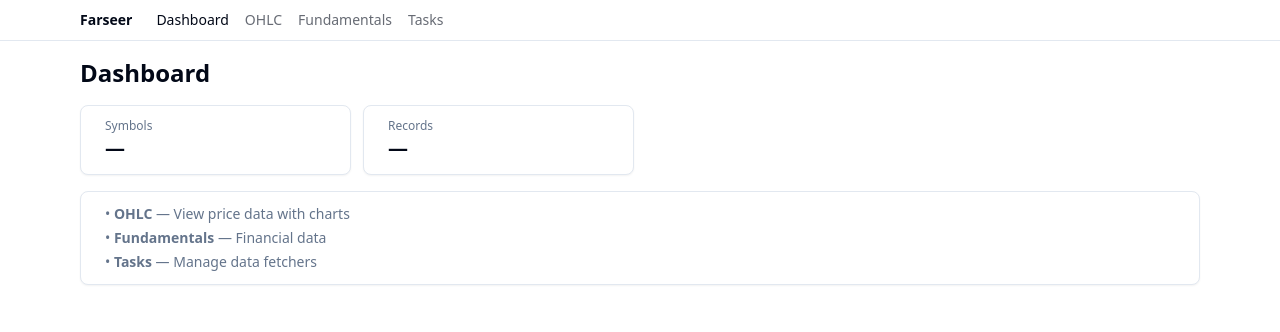
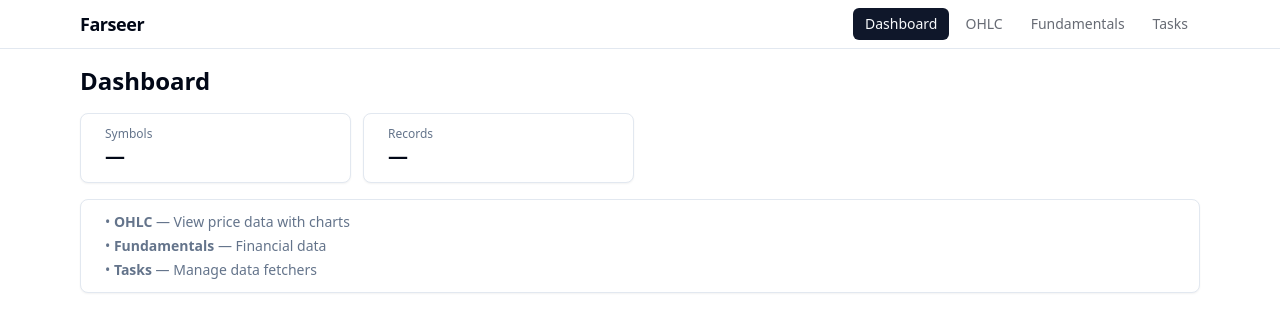
Before and after one commit to rafaelxiao/farseer, a React (Vite) app in the folder frontend/: page / in a window 1280 px wide. Shown: the top 332 px of the page. Built offline with nearby package versions, Linux system fonts and the light colour scheme.

Commit message:
style: prettier nav - larger title left, tabs right

```diff
--- a/frontend/src/components/layout/Layout.tsx
+++ b/frontend/src/components/layout/Layout.tsx
@@ -14,18 +14,20 @@ export default function Layout() {
   return (
     <div className="min-h-screen bg-background">
       <header className="sticky top-0 z-50 border-b bg-background/95 backdrop-blur">
-        <div className="max-w-6xl mx-auto flex h-10 items-center px-4">
-          <Link to="/" className="mr-6 font-bold text-sm">Farseer</Link>
-          <nav className="flex items-center gap-4 text-sm">
+        <div className="max-w-6xl mx-auto flex h-12 items-center justify-between px-4">
+          <Link to="/" className="text-lg font-bold tracking-tight">
+            Farseer
+          </Link>
+          <nav className="flex items-center gap-1">
             {navItems.map((item) => (
               <Link
                 key={item.path}
                 to={item.path}
                 className={cn(
-                  "transition-colors hover:text-foreground/80",
+                  "px-3 py-1.5 rounded-md text-sm transition-colors",
                   location.pathname === item.path
-                    ? "text-foreground font-medium"
-                    : "text-foreground/60"
+                    ? "bg-primary text-primary-foreground font-medium"
+                    : "text-foreground/60 hover:text-foreground hover:bg-accent"
                 )}
               >
                 {item.label}
```
